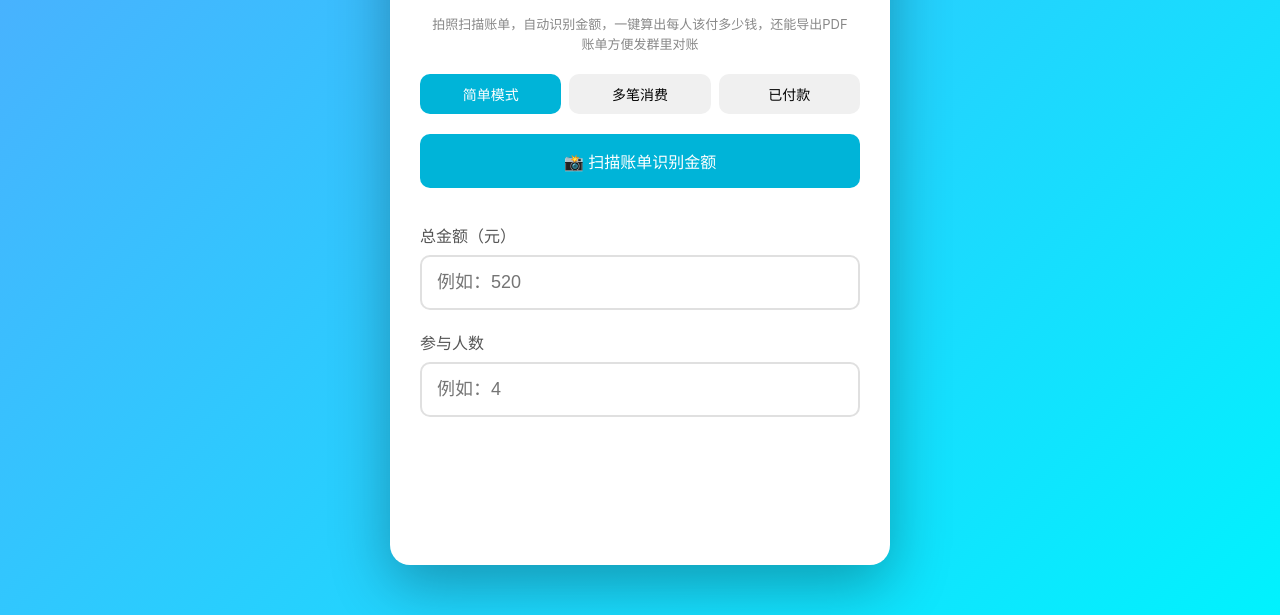
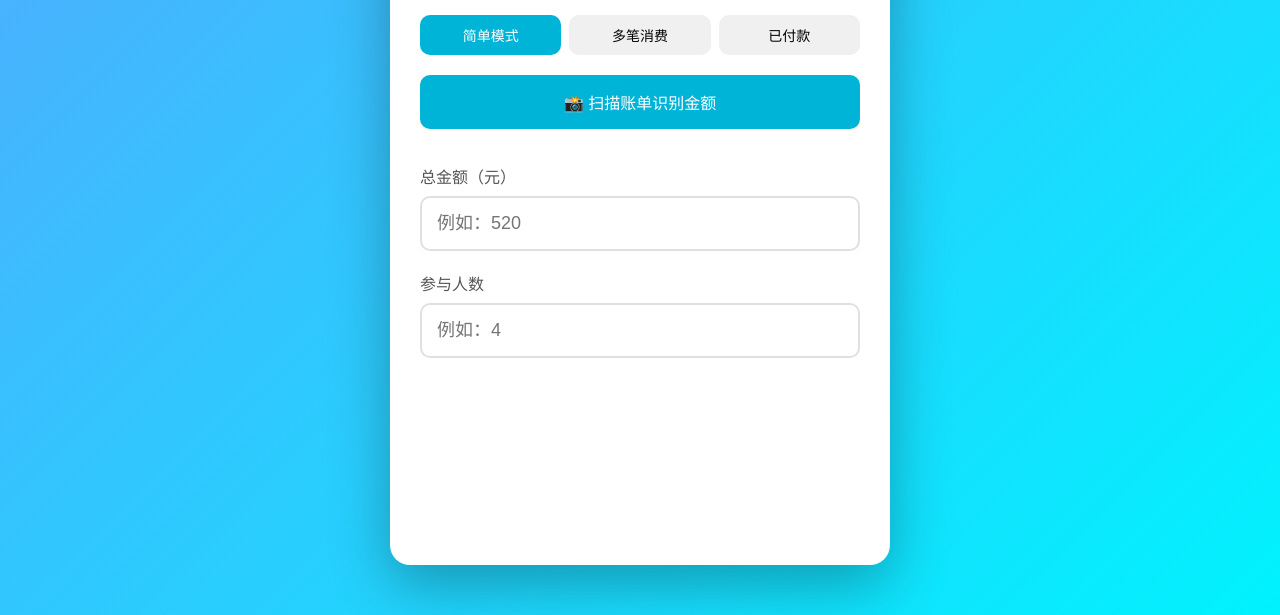
Before and after one commit to JYHHHHH538/-, a website: page index.html in a window 1280 px wide. Shown: the part 185-800 px from the top of the page. Drawn offline with nearby package versions, Linux system fonts and the light colour scheme.

Commit message:
Revert "添加工具简介，方便用户快速了解用途"
This reverts commit 4c59be9ab248cbe2d8a0e7b90832caf068235092.

```diff
--- a/index.html
+++ b/index.html
@@ -42,17 +42,8 @@
             text-align: center;
             color: #333;
             margin-top: 50px;
-            margin-bottom: 10px;
+            margin-bottom: 25px;
             font-size: 24px;
-        }
-
-        .subtitle {
-            text-align: center;
-            color: #888;
-            font-size: 13px;
-            line-height: 1.5;
-            margin-bottom: 20px;
-            padding: 0 10px;
         }
 
         .tabs {
@@ -458,7 +449,6 @@
     <div class="container">
         <img src="logo.png" alt="Logo" class="logo">
         <h1>💰 AA制分账计算器</h1>
-        <p class="subtitle">拍照扫描账单，自动识别金额，一键算出每人该付多少钱，还能导出PDF账单方便发群里对账</p>
 
         <div class="tabs">
             <button class="tab active" onclick="switchTab('simple')">简单模式</button>
```
